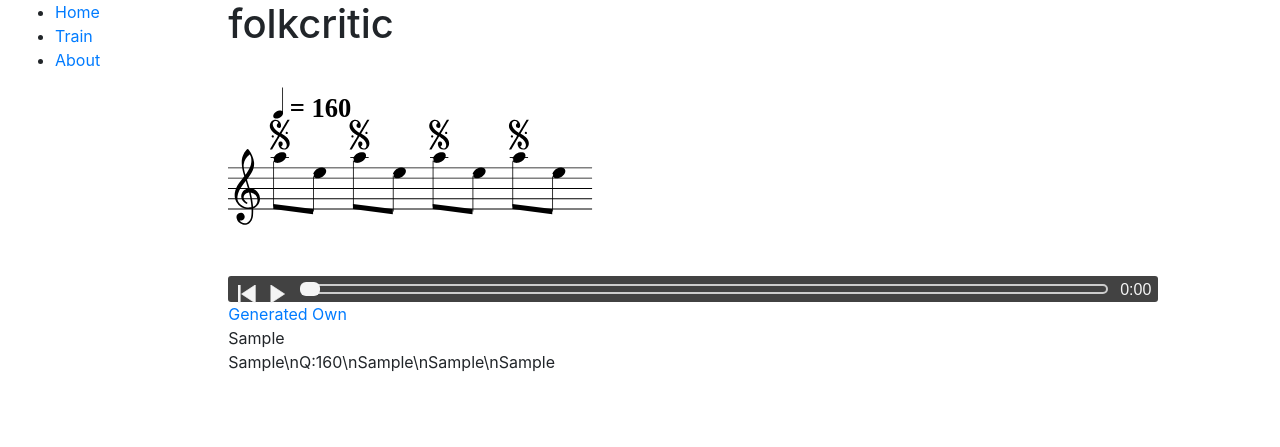
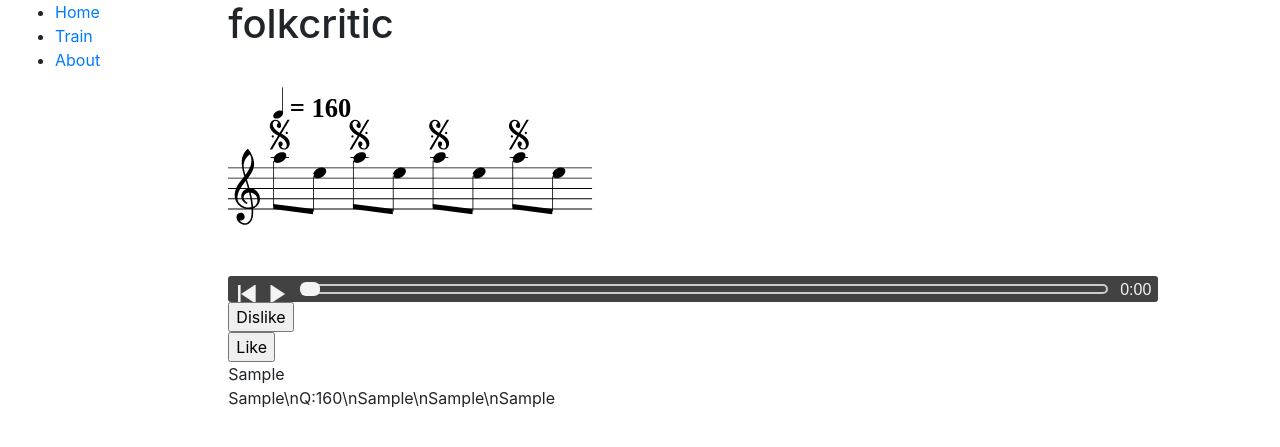
Before and after one commit to fredrikmalmberg/folkcritic, a Django app: template training/templates/index.html in a window 1280 px wide. Shown: the top 447 px of the page. Run offline with Django 3.2, Linux system fonts and the light colour scheme; the template is opened without the code that fills it: most values are stand-ins (such as "Sample title", 1, 10 or a date in 2020); parts of the project's set-up code (start-up, migrations or seed data) failed here and were passed over.

Commit message:
Like and dislike added to front. Not retraining yet

```diff
--- a/training/templates/index.html
+++ b/training/templates/index.html
@@ -17,13 +17,20 @@
 
     <div id="paper"></div>
     <div id="audio"></div>
-<a href="#" onclick="onMidi(tune); return false;">Generated</a>
-<a href="#" onclick="onMidi(own); return false;">Own</a>
+    <!--<a href="#" onclick="onMidi(tune); return false;">Generated</a>
+    <a href="#" onclick="onMidi(own); return false;">Own</a>-->
+
+    <form action="{% url 'index' %}" method="post">
+        {% csrf_token %}
+        <input type="hidden" id="abc" name="abc" value="x:1abcsong">
+        <input type="submit" value="Dislike">
+    </form>
+    <form action="{% url 'index' %}" method="get">
+        <input type="submit" value="Like">
+    </form>
 
     <div id="debug">{{debug_string}}</div>
     <div id="abc">{{tune1}}\nQ:160\n{{tune2}}\n{{tune3}}\n{{tune4}}</div>
-
-
 
 {% endblock %}
 
```
Also changed, not shown: training/views.py (+8 -0 lines). Lines whose indentation alone changed are shown as unchanged.
